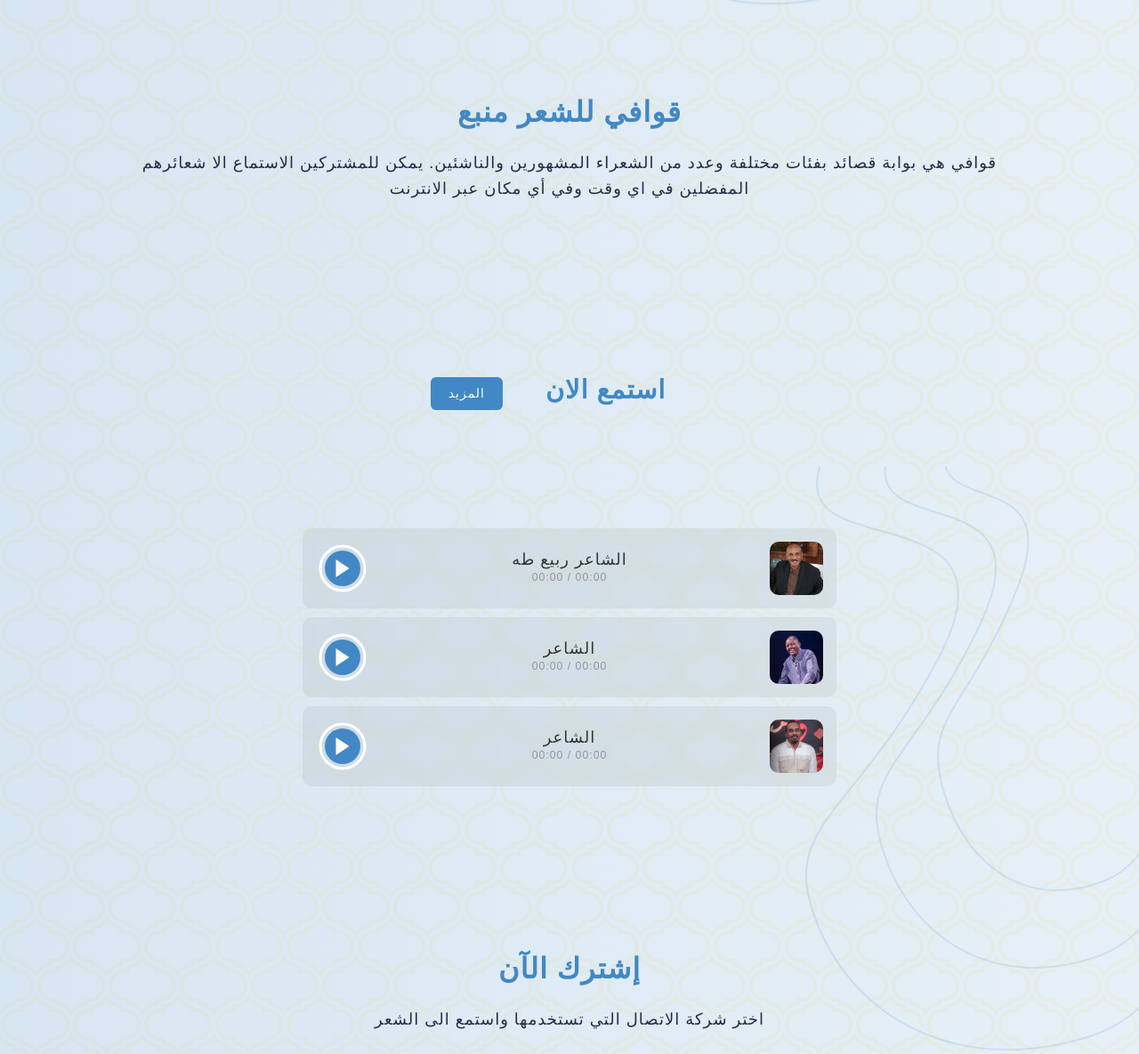
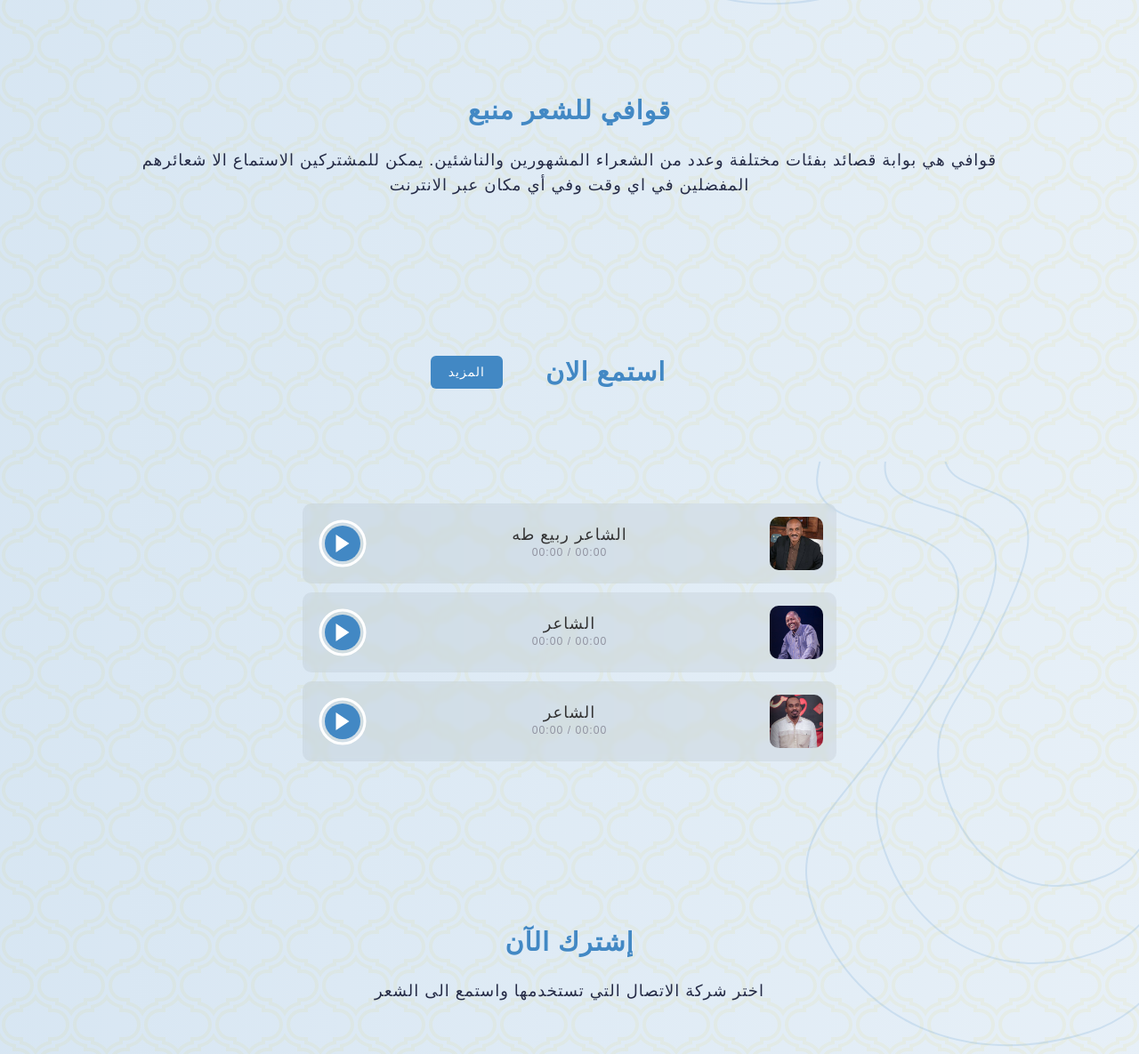
Before and after one commit to minalfatih/redesign-qawafi-page, a plain HTML site: page index.html in a window 1280 px wide. Shown: the part 652-1837 px from the top of the page at 89% size. Drawn offline with Linux system fonts and the light colour scheme; a web font is replaced by a local one.

Commit message:
Update index.html

```diff
--- a/index.html
+++ b/index.html
@@ -82,7 +82,7 @@
             نخبة من الشعراء تحت منبر واحد
               </p>
               <div class="btns">
-                <a href="#features" id="special-btn">إبدأ الاستماع الآن
+                <a class="start" href="#features" id="special-btn">إبدأ الاستماع الآن
                 </a>
               </div>
             </div>
@@ -94,8 +94,8 @@
         <div
           class="container d-flex justify-content-center align-items-center flex-column text-center"
         >
-          <div class="main-title p-4 pt-5 mt-5 p-lg-5">
-            <h1 class="mb-4 fs-2">قوافي للشعر منبع</h1>
+          <div class="main-title p-3 pt-5 mt-5 p-lg-5 pt-0">
+            <h1 class="mb-4">قوافي للشعر منبع</h1>
             <p>
               قوافي هي بوابة قصائد بفئات مختلفة وعدد من الشعراء المشهورين
               والناشئين. يمكن للمشتركين الاستماع الا شعائرهم المفضلين في اي وقت
@@ -107,12 +107,12 @@
 
       <section class="audio-player pt-3 player" id="player" data-aos="fade-up">
         <div class="container">
-          <div class="player-btn pt-3 pb-5 mb-4">
+          <div class="player-btn pb-5 mb-4">
             <div id="see-all">
               <a href="#operator">المزيد</a>
             </div>
-            <div class="main-title p-4 pt-3 pb-2 p-lg-5 pb-0">
-              <h1>استمع الان</h1>
+            <div class="main-title p-4 pt-3 p-lg-5 pb-0">
+              <h1 class="m-0">استمع الان</h1>
             </div>
           </div>
           <div
@@ -189,7 +189,7 @@
           class="container d-flex justify-content-center align-items-center flex-column text-center"
         >
           <div class="main-title p-4 p-lg-5">
-            <h1 class="mb-4 fs-2">إشترك الآن</h1>
+            <h1 class="mb-4">إشترك الآن</h1>
             <p>
               اختر شركة الاتصال التي تستخدمها واستمع الى الشعر
             </p>
@@ -269,12 +269,12 @@
         </div>
       </section>
 
-      <section class="questions aos-init pb-5 mb-5" data-aos="fade-up">
+      <section class="questions aos-init pb-5 mb-5 p-3 pt-5" data-aos="fade-up">
         <div
           class="container d-flex justify-content-center align-items-center flex-column text-center"
         >
-          <div class="main-title p-4 pt-3">
-            <h1 class="mb-4 fs-2">الأسئلة الشائعة</h1>
+          <div class="main-title pt-3">
+            <h1 class="mb-4">الأسئلة الشائعة</h1>
             <p class="q-pragraph">
               هنا توجد بعض الاسئلة الشائعة حول منصة قوافي
             </p>
```
